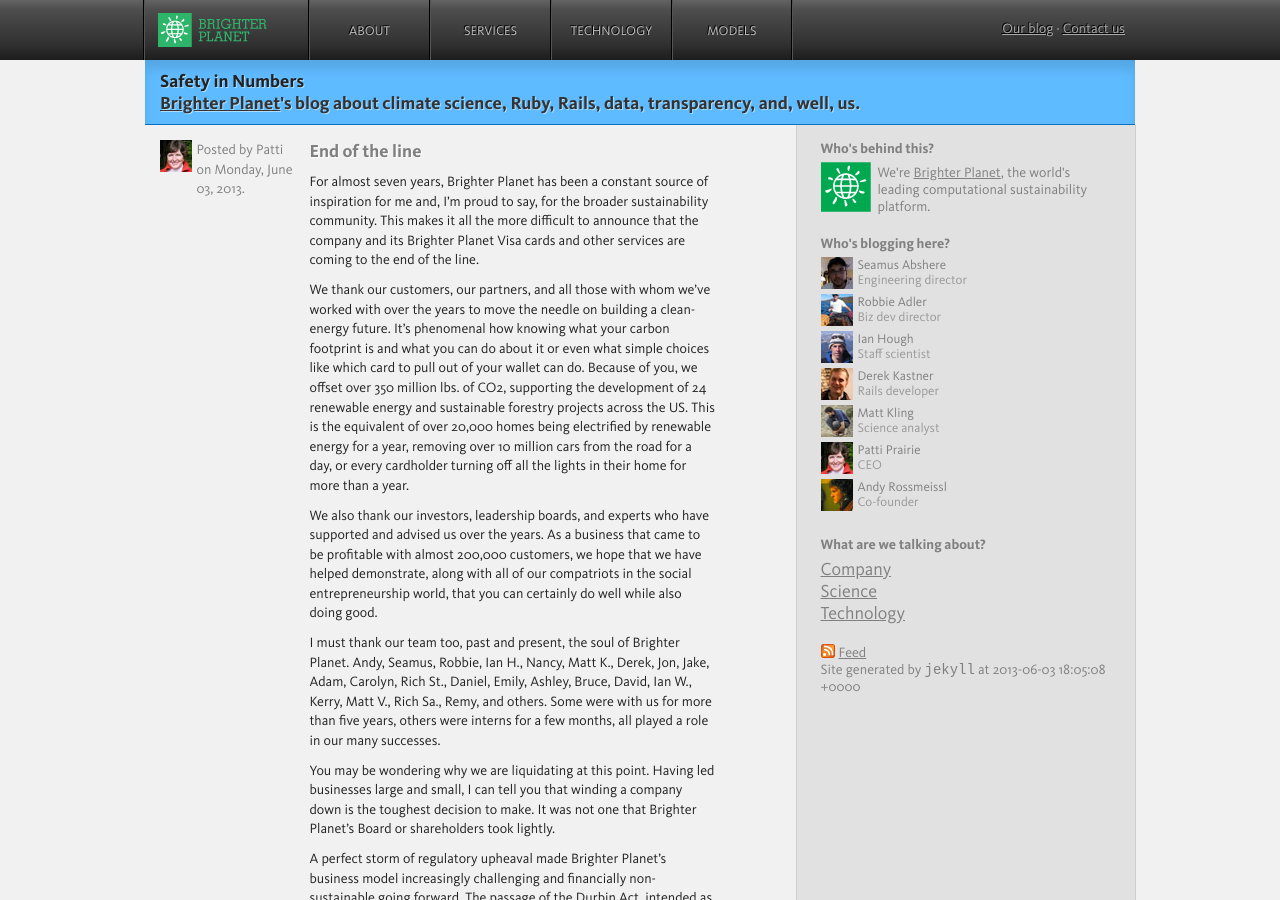
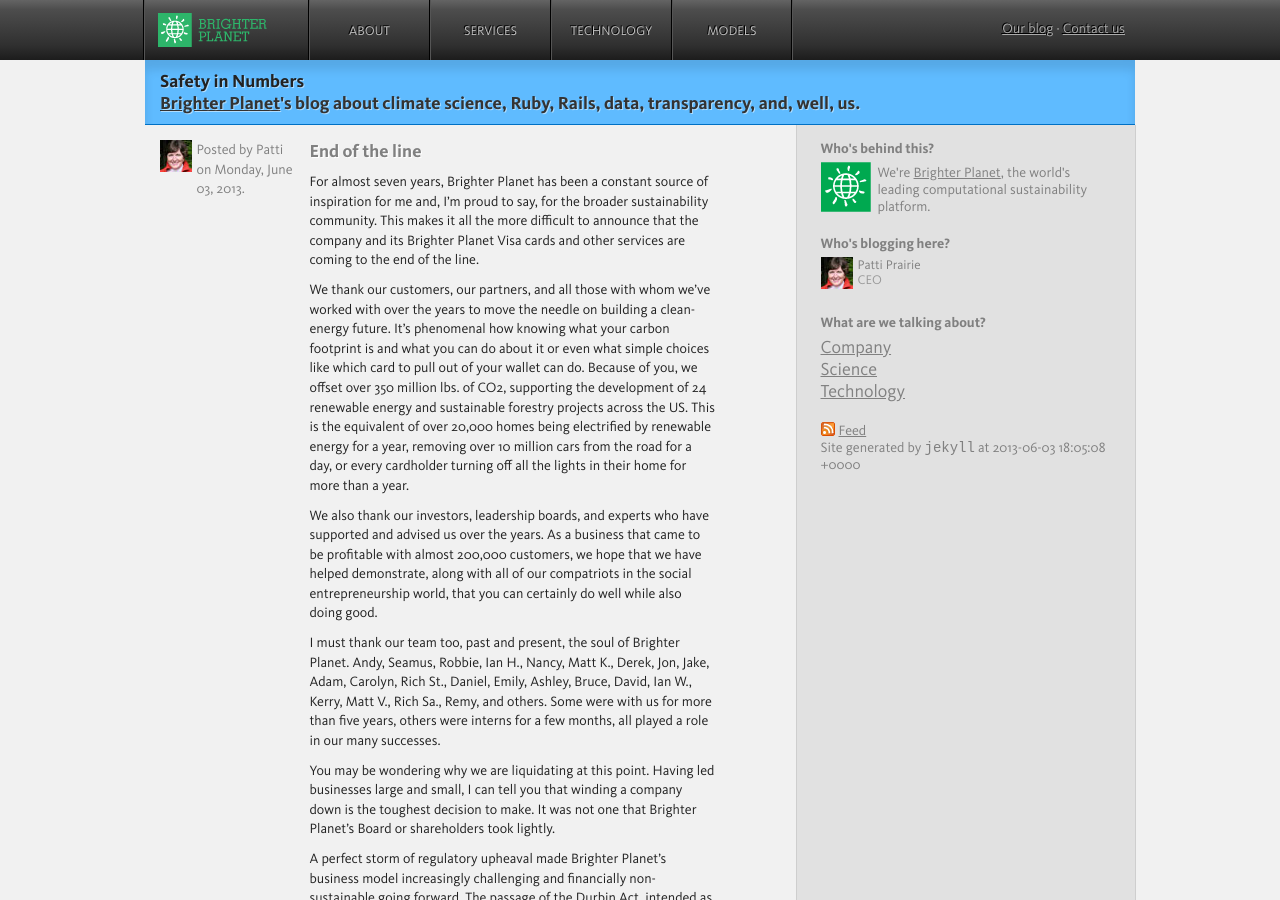
Before and after one commit to faradayio/numbers, a Jekyll site: the page built from index.html, in a window 1280 px wide and 900 px high. Built offline with Jekyll 4.4.1, drawn with Linux system fonts in a browser that asks for light colours; some web fonts are replaced; comment, search, counter and statistics services are not loaded.

Commit message:
Only Patti blogging here at this point

```diff
--- a/_includes/who.html
+++ b/_includes/who.html
@@ -2,11 +2,5 @@
     <p id="behind">We're <a href="http://brighterplanet.com">Brighter Planet</a>, the world's leading computational sustainability platform.</p>
     <h3>Who's blogging here?</h3>
     <ol class="authors">
-      <li class="seamus"><strong>Seamus Abshere</strong> Engineering director</li>
-      <li class="robbie"><strong>Robbie Adler</strong> Biz dev director</li>
-      <li class="ian"><strong>Ian Hough</strong> Staff scientist</li>
-      <li class="derek"><strong>Derek Kastner</strong> Rails developer</li>
-      <li class="matt"><strong>Matt Kling</strong> Science analyst</li>
       <li class="patti"><strong>Patti Prairie</strong> CEO</li>
-      <li class="andy"><strong>Andy Rossmeissl</strong> Co-founder</li>
     </ol>
```
